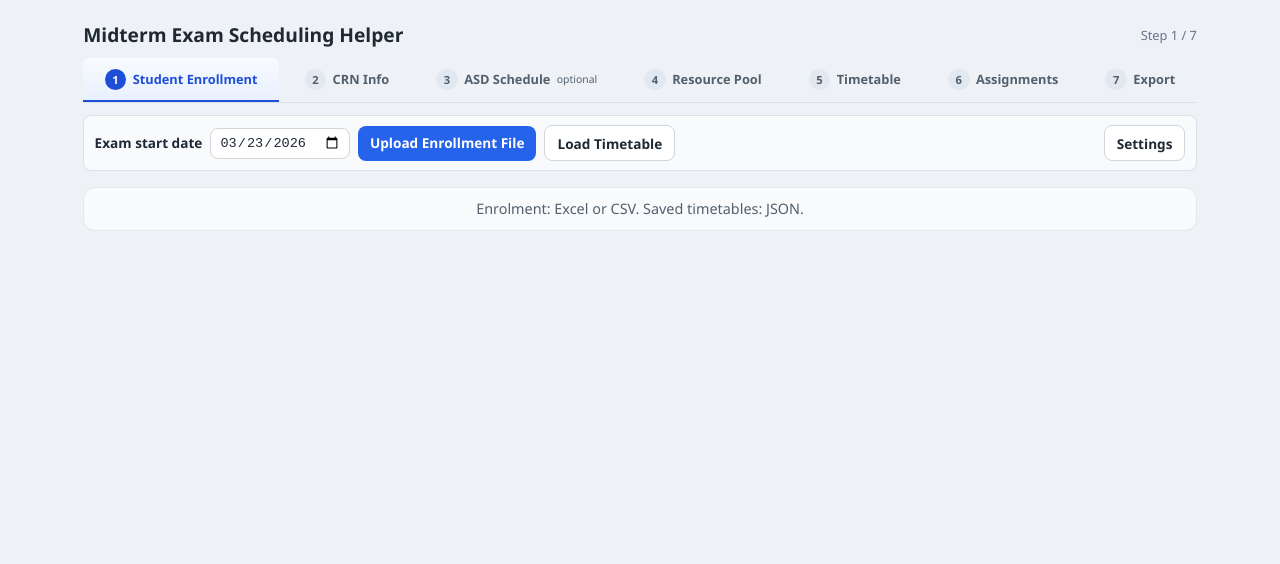
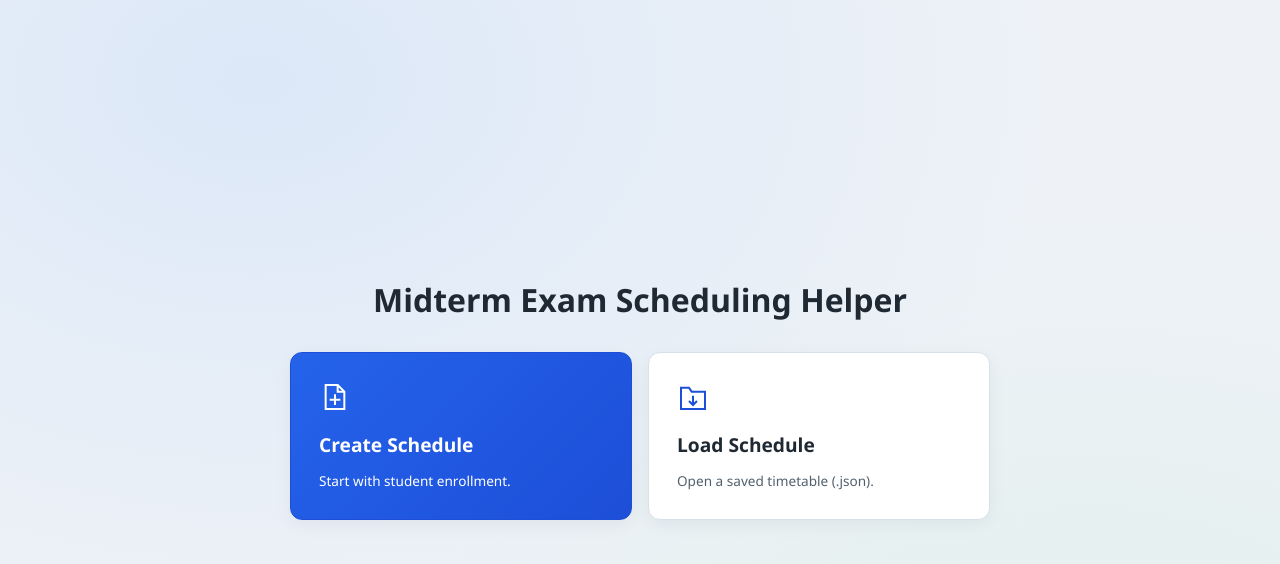
Before and after one commit to Muris-Cengic/ExamScheduler, a React (Vite) app: page / in a window 1280 px wide. Shown: the top 564 px of the page. Built offline with nearby package versions, Linux system fonts and the light colour scheme.

Commit message:
Change te starting page to show options to create or load schedule.

```diff
--- a/src/App.css
+++ b/src/App.css
@@ -8,6 +8,49 @@
   color: #1f2933;
   font-family: "Segoe UI", Tahoma, Geneva, Verdana, sans-serif;
   box-sizing: border-box;
+}
+
+.app--start {
+  display: grid;
+  place-items: center;
+  max-width: none;
+  min-height: 100svh;
+  padding: clamp(1rem, 4vw, 3rem);
+  background: radial-gradient(ellipse at 20% 10%, #dce8f8, transparent 55%),
+    radial-gradient(ellipse at 85% 90%, #e3f0ed, transparent 50%), #eef2f7;
+}
+
+.start-screen { width: min(100%, 700px); }
+.start-screen h1 { margin: 0 0 2rem; text-align: center; font-size: clamp(1.3rem, 3vw, 2rem); line-height: 1.25; }
+.start-choices { display: grid; grid-template-columns: repeat(2, minmax(0, 1fr)); gap: 1rem; }
+.start-choice {
+  display: grid;
+  justify-items: start;
+  align-content: start;
+  gap: 0.65rem;
+  padding: 1.75rem;
+  border: 1px solid var(--shell-border);
+  border-radius: 0.75rem;
+  background: #fff;
+  color: #1f2933;
+  text-align: left;
+  font: inherit;
+  cursor: pointer;
+  box-shadow: 0 5px 18px rgba(15, 23, 42, 0.05);
+}
+.start-choice svg { width: 32px; height: 32px; margin-bottom: 0.5rem; color: var(--shell-accent); }
+.start-choice strong { font-size: 1.2rem; }
+.start-choice small { color: #52606d; font-size: 0.85rem; line-height: 1.5; }
+.start-choice--create { background: linear-gradient(135deg, #2563eb, #1d4ed8); border-color: #1d4ed8; color: #fff; }
+.start-choice--create svg, .start-choice--create small { color: #fff; }
+.start-choice:not(:disabled):hover { border-color: var(--shell-accent); box-shadow: 0 5px 20px rgba(29, 78, 216, 0.16); }
+.start-choice:focus-visible { outline: 2px solid var(--shell-accent); outline-offset: 4px; }
+.start-choice:disabled { opacity: 0.6; cursor: wait; }
+.start-status { margin: 1rem 0 0; color: #52606d; }
+.start-screen .alert { margin: 1rem 0 0; }
+@media (max-width: 540px) {
+  .start-choices { grid-template-columns: 1fr; }
+  .start-choice { padding: 1.4rem; }
 }
 
 .app__header {
--- a/src/App.jsx
+++ b/src/App.jsx
@@ -649,6 +649,8 @@ function computeSummary(assignments, courseLookup, timeSlots, studentsPerRoom, r
 }
 
 function App() {
+  const [isWorkspaceOpen, setIsWorkspaceOpen] = useState(false);
+  const [isLoadingTimetable, setIsLoadingTimetable] = useState(false);
   const [schedulerPhase, setSchedulerPhase] = useState("setup");
   const [wizardStep, setWizardStep] = useState("load");
   const [isSettingsOpen, setIsSettingsOpen] = useState(false);
@@ -1464,17 +1466,29 @@ function App() {
     downloadBlob(blob, filename);
   };
 
+  const handleCreateSchedule = () => {
+    if (isLoadingTimetable) return;
+    setUploadError("");
+    setWizardStep("load");
+    setSchedulerPhase("setup");
+    setIsWorkspaceOpen(true);
+  };
+
   const handleTriggerLoadTimetable = () => {
+    if (isLoadingTimetable) return;
+    setUploadError("");
     loadInputRef.current?.click();
   };
 
   const handleLoadTimetable = async (event) => {
     const file = event.target.files?.[0];
 
-    if (!file) {
+    if (!file || isLoadingTimetable) {
       return;
     }
 
+    setIsLoadingTimetable(true);
+    setUploadError("");
     try {
       const text = await file.text();
       const parsed = JSON.parse(text);
@@ -1497,6 +1511,7 @@ function App() {
       const savedResourceCatalog = readResourceCatalog(parsed.resourceCatalog);
       const savedResourcePlan = readResourcePlan(parsed.resourcePlan);
       const savedRoomDistributionChoices = readRoomDistributionChoices(parsed.roomDistributionChoices);
+      const savedAsdExamDurations = readAsdExamDurations(parsed.asdExamDurations);
       const savedExamChoices = isPlainObject(parsed.examChoices) ? parsed.examChoices : {};
       if (Object.values(savedExamChoices).some((choice) => typeof choice !== "boolean")) {
         throw new Error("Invalid exam choices in snapshot.");
@@ -1831,7 +1846,7 @@ function App() {
       setRoomDistributionChoices(savedRoomDistributionChoices);
       setAutoScheduleResult(null);
       setAsdAssignments(() => reshapedAsdAssignments);
-      setAsdExamDurations(readAsdExamDurations(parsed.asdExamDurations));
+      setAsdExamDurations(savedAsdExamDurations);
       setImportNotice("");
       setHasAsdStep(hasAsdStepSafe);
       setSelectedWeek(selectedWeekSafe);
@@ -1842,6 +1857,7 @@ function App() {
       setWizardStep("main");
       setHoverTarget(null);
       setUploadError("");
+      setIsWorkspaceOpen(true);
     } catch (error) {
       console.error("Failed to load saved timetable", error);
 
@@ -1852,6 +1868,7 @@ function App() {
 
       setUploadError(errorMessage);
     } finally {
+      setIsLoadingTimetable(false);
       if (event.target) {
         event.target.value = "";
       }
@@ -2289,7 +2306,7 @@ function App() {
 
   useEffect(() => {
     stepNavigationRef.current?.querySelector('[aria-current="step"]')?.scrollIntoView({ block: "nearest", inline: "nearest" });
-  }, [wizardStep]);
+  }, [wizardStep, isWorkspaceOpen]);
 
   const handleAssignResources = () => {
     setResourcePlan(assignResources(examSessions, resourceCatalog));
@@ -2400,6 +2417,35 @@ function App() {
       ? "Load your CRN list in CRN Info to use this step."
       : "";
   const canSchedule = Boolean(departmentSelection && availableCourses.length && resourceCatalog.rooms.some((room) => room.enabled) && totalInvigilatorCapacity >= 2);
+
+  if (!isWorkspaceOpen) {
+    return <div className="app app--start">
+      <main className="start-screen" aria-labelledby="start-title">
+        <h1 id="start-title">Midterm Exam Scheduling Helper</h1>
+        <div className="start-choices">
+          <button type="button" className="start-choice start-choice--create" aria-label="Create Schedule" aria-describedby="create-schedule-note"
+            onClick={handleCreateSchedule} disabled={isLoadingTimetable}>
+            <svg viewBox="0 0 24 24" fill="none" stroke="currentColor" strokeWidth="1.5" aria-hidden="true">
+              <path d="M14 3H5v18h14V8L14 3Z M14 3v5h5 M8 14h8 M12 10v8" />
+            </svg>
+            <strong>Create Schedule</strong>
+            <small id="create-schedule-note">Start with student enrollment.</small>
+          </button>
+          <button type="button" className="start-choice" aria-label="Load Schedule" aria-describedby="load-schedule-note"
+            onClick={handleTriggerLoadTimetable} disabled={isLoadingTimetable}>
+            <svg viewBox="0 0 24 24" fill="none" stroke="currentColor" strokeWidth="1.5" aria-hidden="true">
+              <path d="M3 8V5h6l2 3h10v13H3V8Z M12 11v7 M9 15l3 3 3-3" />
+            </svg>
+            <strong>Load Schedule</strong>
+            <small id="load-schedule-note">Open a saved timetable (.json).</small>
+          </button>
+        </div>
+        <input ref={loadInputRef} type="file" accept="application/json" onChange={handleLoadTimetable} disabled={isLoadingTimetable} hidden />
+        {isLoadingTimetable ? <p className="start-status" role="status">Loading schedule...</p> : null}
+        {uploadError ? <div className="alert alert--error" role="alert">{uploadError}</div> : null}
+      </main>
+    </div>;
+  }
 
   return (
     <div className="app">
@@ -2424,7 +2470,7 @@ function App() {
         </nav>
       </header>
 
-      <input ref={loadInputRef} type="file" accept="application/json" onChange={handleLoadTimetable} hidden />
+      <input ref={loadInputRef} type="file" accept="application/json" onChange={handleLoadTimetable} disabled={isLoadingTimetable} hidden />
       <input ref={loadAsdInputRef} type="file" accept=".json,.xlsx,.xls,.csv" onChange={handleLoadAsdTimetable} hidden />
 
       <section className="step-actions" aria-label={currentStep.title + " actions"}>
@@ -2437,7 +2483,7 @@ function App() {
             <input type="file" accept=".xlsx,.xls,.csv" onChange={handleFileUpload} />
             <span>Upload Enrollment File</span>
           </label>
-          <button type="button" onClick={handleTriggerLoadTimetable} disabled={isExporting}>Load Timetable</button>
+          <button type="button" onClick={handleTriggerLoadTimetable} disabled={isExporting || isLoadingTimetable}>Load Timetable</button>
         </> : null}
 
         {wizardStep === "courses" ? <>
```
Also changed, not shown: 2 other files (tests, documents, lock files or other folders).
